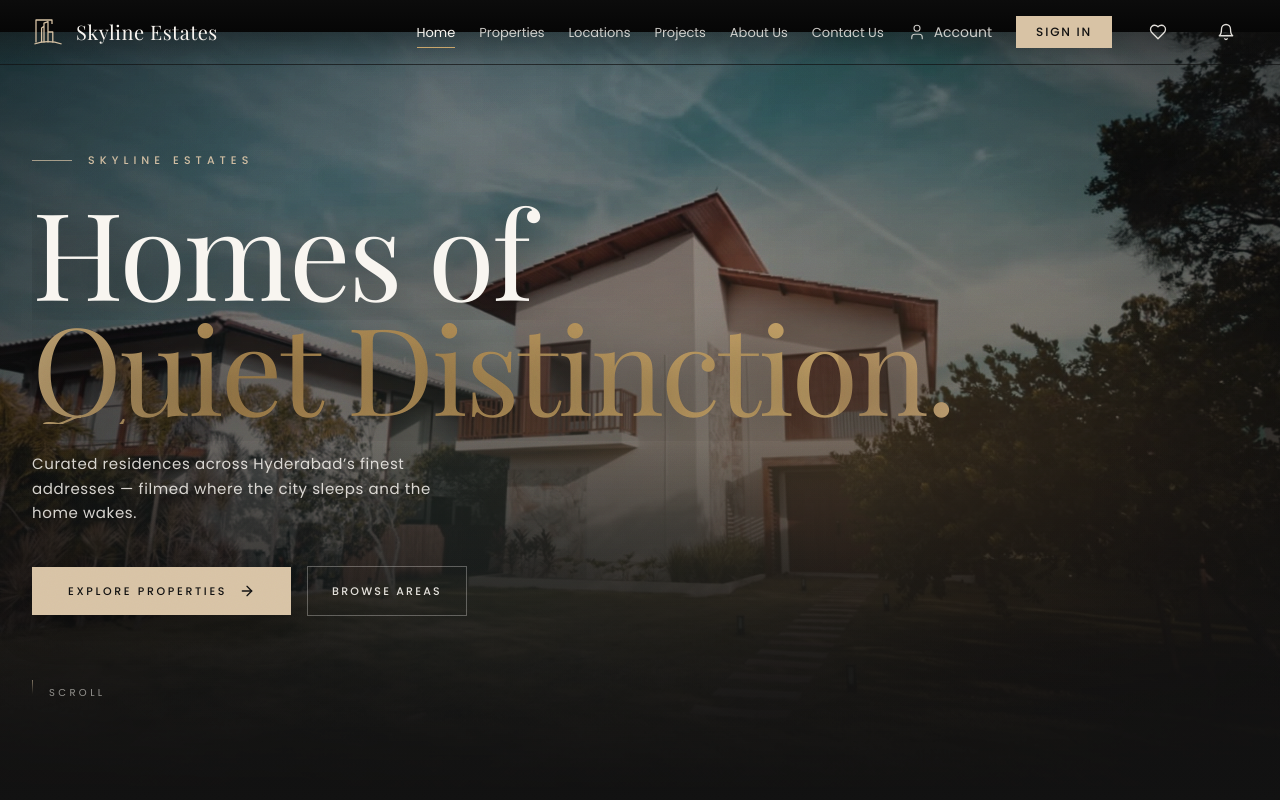
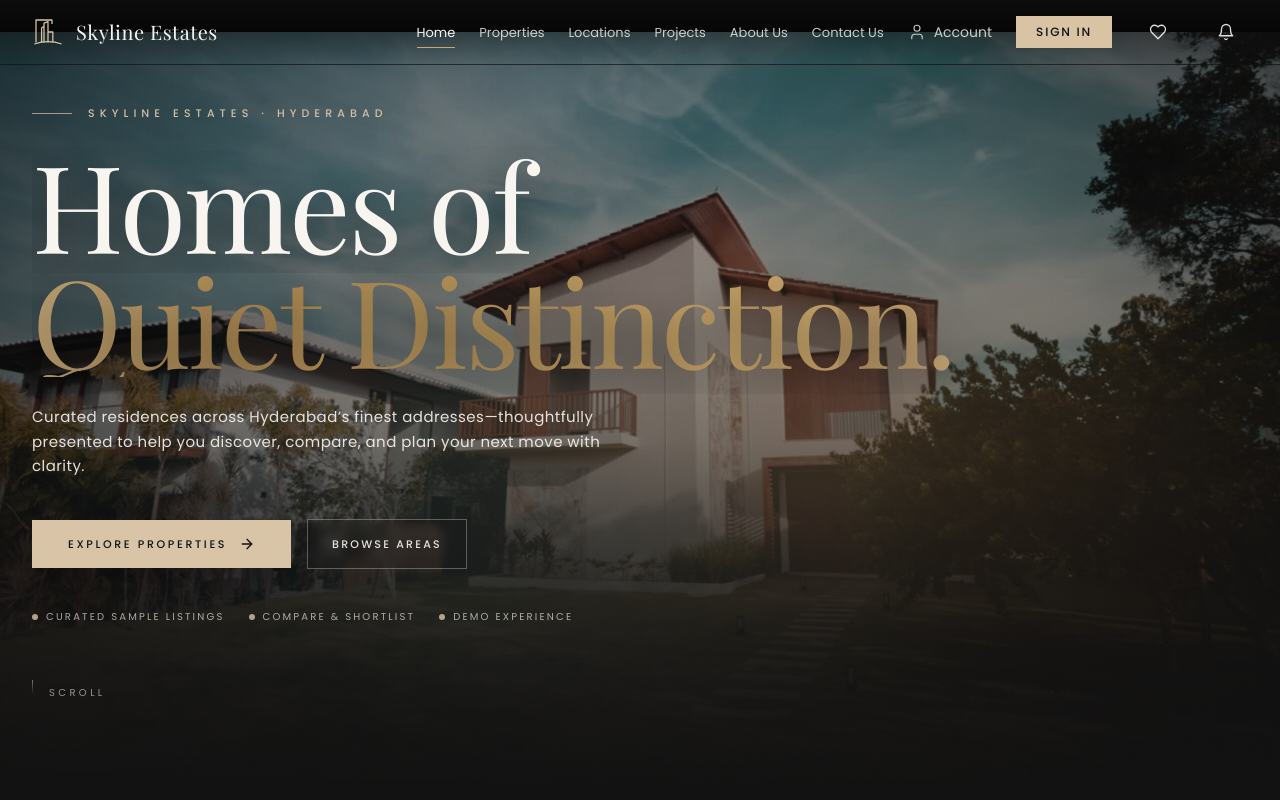
Before and after one commit to tharuni2503/SkylineEstates, a Next.js app: page / in a window 1280 px wide. Shown: the top 800 px of the page. Built offline with nearby package versions, Linux system fonts and the light colour scheme; a web font is replaced by a local one.

Commit message:
Enhance hero section and social preview metadata

```diff
--- a/src/app/layout.tsx
+++ b/src/app/layout.tsx
@@ -21,11 +21,13 @@ export const metadata:Metadata={
     siteName: "Skyline Estates",
     locale: "en_IN",
     type: "website",
+    images: [{ url: "/videos/hero-poster.jpg", width: 1200, height: 630, alt: "Skyline Estates — premium residences across Hyderabad (demo preview)" }],
   },
   twitter: {
     card: "summary_large_image",
     title: "Skyline Estates — Find Your Perfect Space",
     description: "Premium real-estate discovery across Hyderabad. Demonstration frontend.",
+    images: ["/videos/hero-poster.jpg"],
   },
   robots: { index: true, follow: true },
 };
--- a/src/components/cinematic/CinematicHero.tsx
+++ b/src/components/cinematic/CinematicHero.tsx
@@ -174,7 +174,7 @@ export default function CinematicHero() {
        <div className="hero-copy relative mx-auto flex h-full max-w-7xl flex-col justify-end px-5 pb-[4.5rem] pt-28 md:px-8 md:pb-24">
          <div ref={eyebrow} className="mb-6 flex items-center gap-4">
            <span aria-hidden="true" className="h-px w-10 bg-beige/70" />
-           <p className="text-[10px] font-medium tracking-[.46em] text-beige/95 sm:text-[11px]">SKYLINE ESTATES</p>
+           <p className="text-[10px] font-medium tracking-[.46em] text-beige/95 sm:text-[11px]">SKYLINE ESTATES · HYDERABAD</p>
          </div>
          <h1 className="font-serif text-[clamp(2.75rem,9.5vw,8rem)] leading-[0.95] tracking-[-0.02em] [text-shadow:0_10px_44px_rgba(0,0,0,.55)]">
            <span className="-mb-[.1em] block overflow-hidden pb-[.1em]">
@@ -188,10 +188,10 @@ export default function CinematicHero() {
              </span>
            </span>
          </h1>
-         <p ref={sub} className="mt-6 max-w-md text-sm leading-relaxed tracking-[.04em] text-ivory/85 md:text-[15px]">
-           Curated residences across Hyderabad&rsquo;s finest addresses &mdash; filmed where the city sleeps and the home wakes.
+         <p ref={sub} className="mt-6 max-w-xl text-sm leading-relaxed tracking-[.03em] text-ivory/90 md:text-[15px]">
+           Curated residences across Hyderabad&rsquo;s finest addresses&mdash;thoughtfully presented to help you discover, compare, and plan your next move with clarity.
          </p>
-         <div ref={ctas} className="mt-9 flex flex-wrap items-center gap-4 md:mt-10">
+         <div ref={ctas} className="mt-9 flex flex-col gap-3 sm:flex-row sm:flex-wrap sm:items-center sm:gap-4 md:mt-10">
            <Link
              href="/properties"
              className="group inline-flex w-full items-center justify-center gap-3 bg-beige px-8 py-4 text-center text-[11px] font-medium tracking-[.2em] text-matte shadow-[0_12px_34px_rgba(0,0,0,.35)] transition duration-500 hover:-translate-y-0.5 hover:bg-ivory focus-visible:outline focus-visible:outline-2 focus-visible:outline-offset-4 focus-visible:outline-gold sm:w-auto sm:px-9 sm:tracking-[.24em]"
@@ -200,12 +200,17 @@ export default function CinematicHero() {
            </Link>
            <Link
              href="/locations"
-             className="group inline-flex items-center justify-center gap-2 border border-ivory/30 px-6 py-4 text-[11px] font-medium tracking-[.2em] text-ivory/90 transition duration-500 hover:-translate-y-0.5 hover:border-ivory/60 hover:bg-ivory/10 hover:text-ivory focus-visible:outline focus-visible:outline-2 focus-visible:outline-offset-4 focus-visible:outline-gold"
+             className="group inline-flex w-full items-center justify-center gap-2 border border-ivory/30 bg-matte/10 px-6 py-4 text-[11px] font-medium tracking-[.2em] text-ivory/90 backdrop-blur-sm transition duration-500 hover:-translate-y-0.5 hover:border-ivory/60 hover:bg-ivory/10 hover:text-ivory focus-visible:outline focus-visible:outline-2 focus-visible:outline-offset-4 focus-visible:outline-gold sm:w-auto"
            >
              BROWSE AREAS
            </Link>
          </div>
-         <div aria-hidden="true" className="mt-12 flex items-center gap-4 text-[10px] tracking-[.34em] text-ivory/55 md:mt-16">
+         <div className="mt-8 flex flex-wrap items-center gap-x-6 gap-y-2 text-[10px] uppercase tracking-[.22em] text-ivory/65 sm:mt-10">
+           <span className="inline-flex items-center gap-2"><span className="h-1.5 w-1.5 rounded-full bg-beige/80" aria-hidden="true" />Curated sample listings</span>
+           <span className="inline-flex items-center gap-2"><span className="h-1.5 w-1.5 rounded-full bg-beige/80" aria-hidden="true" />Compare &amp; shortlist</span>
+           <span className="inline-flex items-center gap-2"><span className="h-1.5 w-1.5 rounded-full bg-beige/80" aria-hidden="true" />Demo experience</span>
+         </div>
+         <div aria-hidden="true" className="mt-10 flex items-center gap-4 text-[10px] tracking-[.34em] text-ivory/55 md:mt-14">
            <span className="scroll-line h-6 w-px bg-gradient-to-b from-beige/90 to-transparent" /> SCROLL
          </div>
        </div>
```
